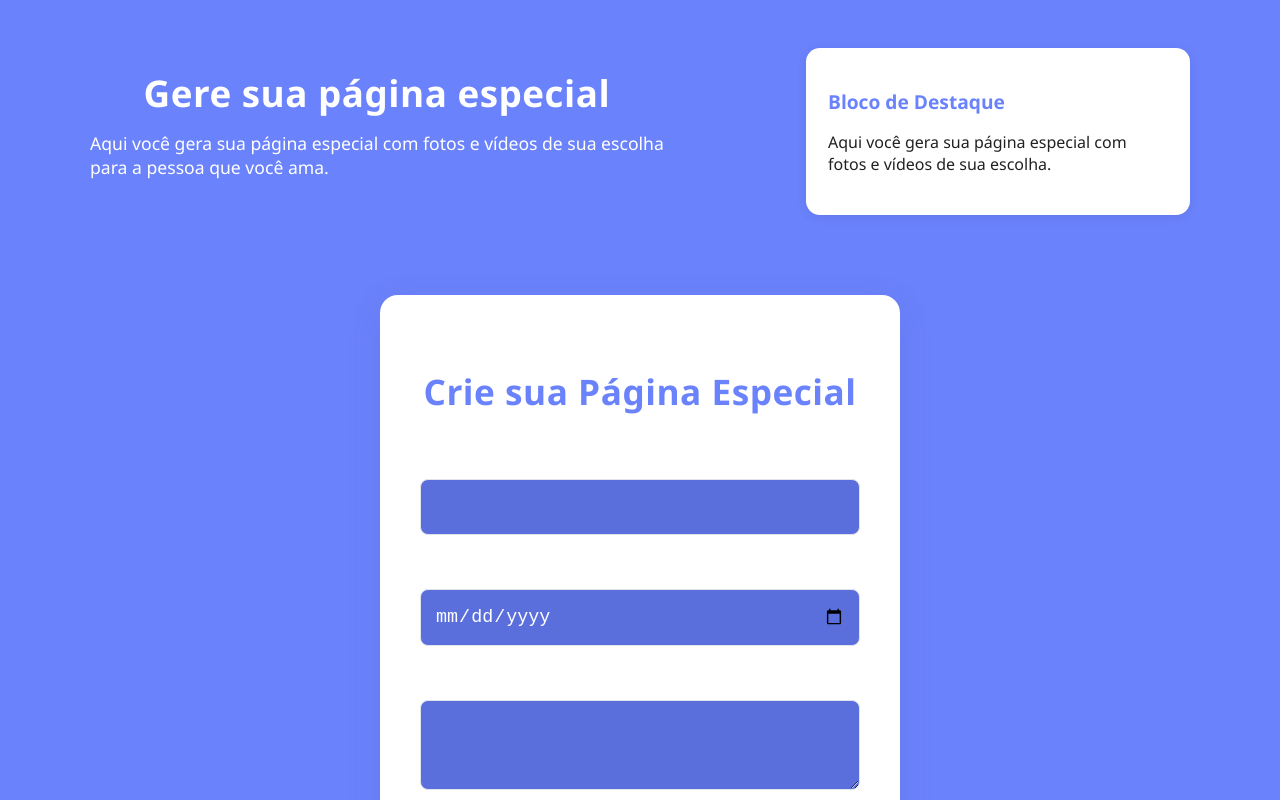
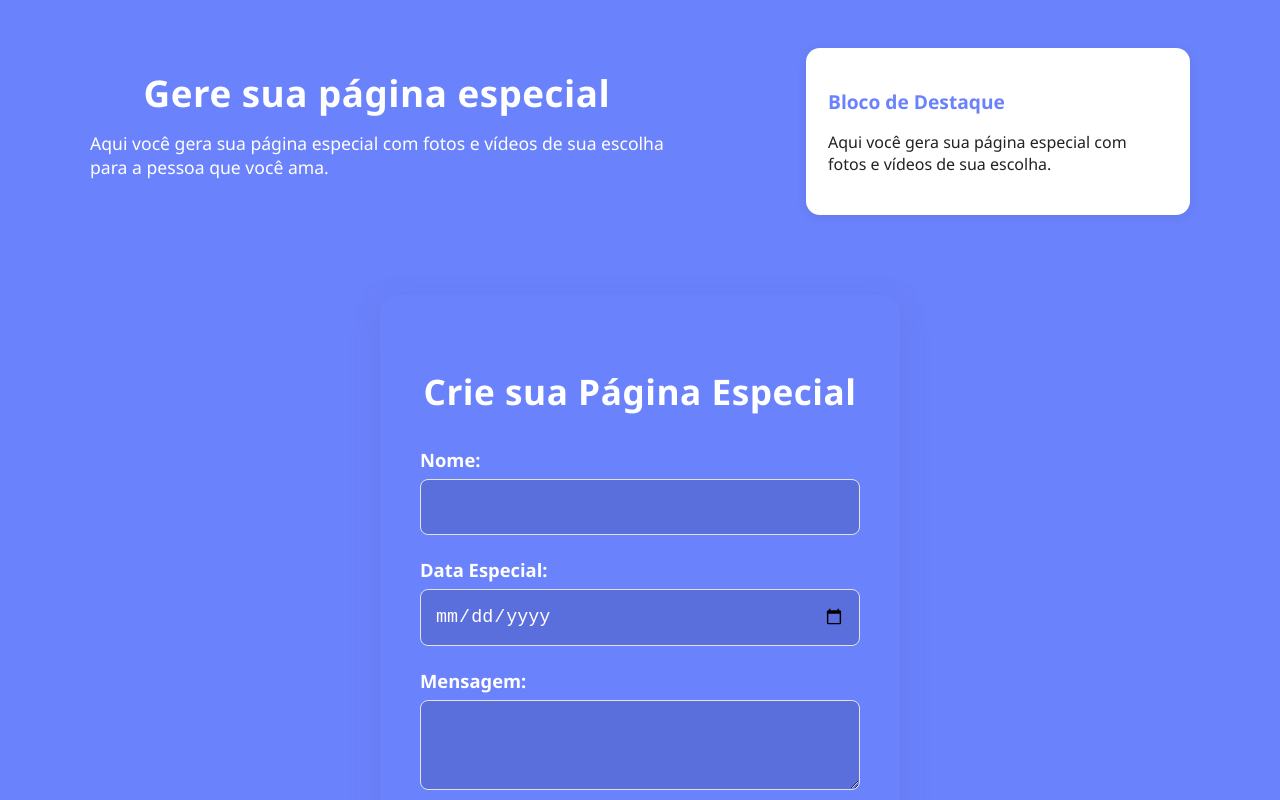
Before and after one commit to PedroRamos2/retrospectivas, a plain HTML site: page index.html in a window 1280 px wide. Shown: the top 800 px of the page. Drawn offline with Linux system fonts and the light colour scheme.

Commit message:
Add files via upload

```diff
--- a/style.css
+++ b/style.css
@@ -16,18 +16,18 @@ html, body {
 .container {
     max-width: 420px;
     margin: 48px auto;
-    background: #ffffff;
+    background: #6a82fb;
     border-radius: 18px;
     box-shadow: 0 8px 32px rgba(80, 80, 160, 0.15);
     padding: 40px 28px 32px 28px;
     display: flex;
     flex-direction: column;
     align-items: stretch;
-    color: #ffffff;
+    color: #fff;
 }
 
 .container h1 {
-    color: #6a82fb;
+    color: #fff;
 }
 
 h1 {
```
